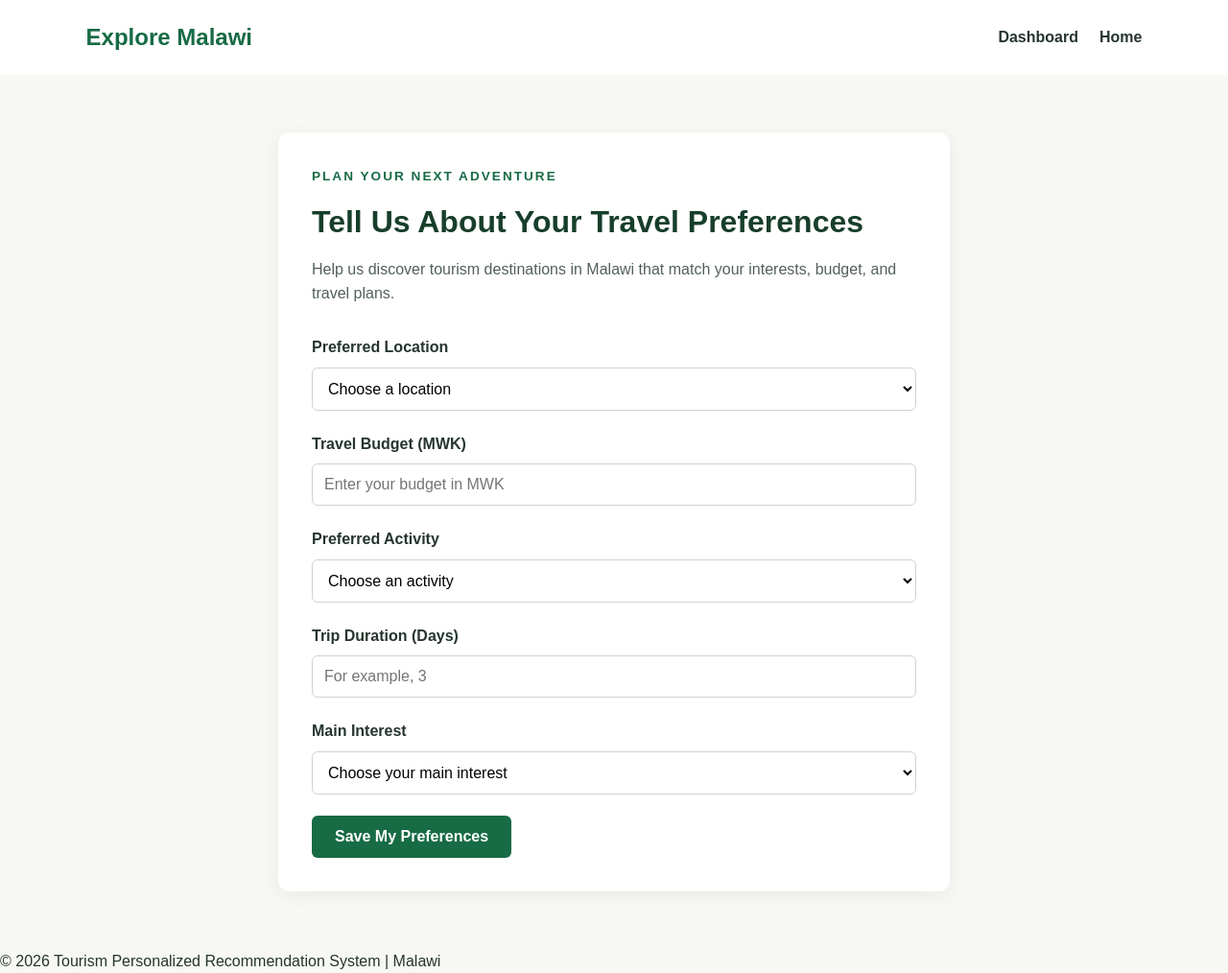
After one commit to TMagwenya/tourism-recommendation-system, a Flask app: page /preferences in a window 1280 px wide. The commit adds this page. Shown: the whole page at 96% size. Run offline with Flask 3, Linux system fonts and the light colour scheme; the visitor is signed in with stand-in values (Sample User, id 1).

Commit message:
Build travel preferences form and connect to dashboard

```diff
--- a/app.py
+++ b/app.py
@@ -2,7 +2,7 @@ import sqlite3
 from pathlib import Path
 
 from flask import Flask, render_template, request, redirect, url_for, flash
-from flask_login import LoginManager, UserMixin, login_user, logout_user, login_required
+from flask_login import LoginManager, UserMixin, login_user, logout_user, login_required ,current_user
 from werkzeug.security import generate_password_hash, check_password_hash
 
 class User(UserMixin):
@@ -72,6 +72,64 @@ def initialize_database():
 @app.route("/")
 def home():
     return render_template("index.html")
+
+@app.route("/dashboard")
+@login_required
+def dashboard():
+    return render_template("dashboard.html")
+
+@app.route("/preferences", methods=["GET", "POST"])
+@login_required
+def preferences():
+    if request.method == "POST":
+        preferred_location = request.form.get("preferred_location", "").strip()
+        budget_raw = request.form.get("budget", "").strip()
+        preferred_activity = request.form.get("preferred_activity", "").strip()
+        duration_raw = request.form.get("duration_days", "").strip()
+        interest_category = request.form.get("interest_category", "").strip()
+
+        try:
+            budget = float(budget_raw)
+            duration_days = int(duration_raw)
+        except ValueError:
+            flash("Please enter a valid budget and duration.", "error")
+            return render_template("preferences.html")
+
+        if budget < 0 or duration_days < 1:
+            flash("Budget must be zero or more, and duration must be at least one day.", "error")
+            return render_template("preferences.html")
+
+        connection = get_db_connection()
+        try:
+            connection.execute(
+                """
+                INSERT INTO tourist_preferences (
+                    user_id,
+                    preferred_location,
+                    budget,
+                    preferred_activity,
+                    duration_days,
+                    interest_category
+                )
+                VALUES (?, ?, ?, ?, ?, ?)
+                """,
+                (
+                    current_user.id,
+                    preferred_location,
+                    budget,
+                    preferred_activity,
+                    duration_days,
+                    interest_category
+                )
+            )
+            connection.commit()
+        finally:
+            connection.close()
+
+        flash("Your travel preferences have been saved successfully!", "success")
+        return redirect(url_for("dashboard"))
+
+    return render_template("preferences.html")
 
 @app.route("/register", methods=["GET", "POST"])
 def register():
@@ -163,7 +221,7 @@ def login():
         login_user(logged_in_user)
 
         flash("Login successful!", "success")
-        return redirect(url_for("home"))
+        return redirect(url_for("dashboard"))
 
     return render_template("login.html")
 
--- a/static/css/style.css
+++ b/static/css/style.css
@@ -134,3 +134,123 @@ body {
 .secondary-button:hover {
     background-color: white;
 }
+
+/* Dashboard welcome section */
+.dashboard-hero {
+    padding: 65px 8%;
+    background: linear-gradient(135deg, #e5f1e7, #f6f4e8);
+}
+
+.dashboard-hero h1 {
+    color: #173e2b;
+    font-size: clamp(2rem, 4vw, 3rem);
+    margin-bottom: 15px;
+}
+
+.dashboard-hero p:not(.eyebrow) {
+    max-width: 700px;
+    color: #526158;
+    font-size: 1.05rem;
+}
+
+/* Dashboard cards section */
+.dashboard-content {
+    padding: 60px 8%;
+}
+
+.dashboard-content h2 {
+    color: #173e2b;
+    margin-bottom: 30px;
+    font-size: 2rem;
+}
+
+/* Dashboard status labels */
+.dashboard-status {
+    display: inline-block;
+    margin-top: 18px;
+    padding: 6px 12px;
+    background-color: #e5f1e7;
+    color: #176b45;
+    border-radius: 20px;
+    font-size: 0.85rem;
+    font-weight: bold;
+}
+
+/* Responsive dashboard layout */
+@media (max-width: 768px) {
+    .dashboard-hero,
+    .dashboard-content {
+        padding: 40px 7%;
+    }
+}
+
+/* Travel Preferences Page */
+.preferences-page {
+    padding: 60px 20px;
+    background-color: #f7f8f4;
+    min-height: 70vh;
+}
+
+.preferences-container {
+    max-width: 700px;
+    margin: 0 auto;
+    padding: 35px;
+    background-color: #ffffff;
+    border-radius: 12px;
+    box-shadow: 0 4px 20px rgba(0, 0, 0, 0.06);
+}
+
+.preferences-container h1 {
+    color: #173e2b;
+    font-size: 2rem;
+    line-height: 1.3;
+    margin-bottom: 15px;
+}
+
+.form-description {
+    color: #526158;
+    margin-bottom: 30px;
+}
+
+.form-group {
+    margin-bottom: 22px;
+}
+
+.form-group label {
+    display: block;
+    margin-bottom: 8px;
+    color: #26352d;
+    font-weight: bold;
+}
+
+.form-group input,
+.form-group select {
+    width: 100%;
+    padding: 12px;
+    border: 1px solid #cbd5ce;
+    border-radius: 6px;
+    font-size: 16px;
+    background-color: #ffffff;
+}
+
+.form-group input:focus,
+.form-group select:focus {
+    outline: 2px solid #176b45;
+    border-color: #176b45;
+}
+
+.preferences-container .primary-button {
+    border: none;
+    cursor: pointer;
+    font-size: 16px;
+}
+
+@media (max-width: 600px) {
+    .preferences-container {
+        padding: 22px;
+    }
+
+    .preferences-container h1 {
+        font-size: 1.6rem;
+    }
+}
--- /dev/null
+++ b/templates/preferences.html
@@ -0,0 +1,154 @@
+<!DOCTYPE html>
+<html lang="en">
+<head>
+    <meta charset="UTF-8">
+    <meta name="viewport" content="width=device-width, initial-scale=1.0">
+
+    <title>Travel Preferences | Explore Malawi</title>
+
+    <link rel="stylesheet"
+          href="{{ url_for('static', filename='css/style.css') }}">
+</head>
+
+<body>
+
+    <!-- Navigation Bar -->
+    <header class="navbar">
+
+        <a href="{{ url_for('dashboard') }}" class="logo">
+            Explore Malawi
+        </a>
+
+        <nav>
+            <a href="{{ url_for('dashboard') }}">Dashboard</a>
+            <a href="{{ url_for('home') }}">Home</a>
+        </nav>
+
+    </header>
+
+    <!-- Travel Preferences Form -->
+    <main class="preferences-page">
+
+        <section class="preferences-container">
+
+            <p class="eyebrow">PLAN YOUR NEXT ADVENTURE</p>
+
+            <h1>Tell Us About Your Travel Preferences</h1>
+
+            <p class="form-description">
+                Help us discover tourism destinations in Malawi
+                that match your interests, budget, and travel plans.
+            </p>
+
+            <form method="POST" action="{{ url_for('preferences') }}">
+
+                <!-- Preferred Location -->
+                <div class="form-group">
+                    <label for="preferred_location">
+                        Preferred Location
+                    </label>
+
+                    <select id="preferred_location"
+                            name="preferred_location"
+                            required>
+
+                        <option value="">Choose a location</option>
+                        <option value="Northern Malawi">Northern Malawi</option>
+                        <option value="Central Malawi">Central Malawi</option>
+                        <option value="Southern Malawi">Southern Malawi</option>
+                        <option value="Anywhere in Malawi">Anywhere in Malawi</option>
+
+                    </select>
+                </div>
+
+                <!-- Budget -->
+                <div class="form-group">
+                    <label for="budget">
+                        Travel Budget (MWK)
+                    </label>
+
+                    <input type="number"
+                           id="budget"
+                           name="budget"
+                           min="0"
+                           step="1"
+                           placeholder="Enter your budget in MWK"
+                           required>
+                </div>
+
+                <!-- Preferred Activity -->
+                <div class="form-group">
+                    <label for="preferred_activity">
+                        Preferred Activity
+                    </label>
+
+                    <select id="preferred_activity"
+                            name="preferred_activity"
+                            required>
+
+                        <option value="">Choose an activity</option>
+                        <option value="Wildlife">Wildlife viewing</option>
+                        <option value="Hiking">Hiking and mountain climbing</option>
+                        <option value="Water activities">Water activities</option>
+                        <option value="Culture">Cultural experiences</option>
+                        <option value="Camping">Camping</option>
+                        <option value="Relaxation">Relaxation</option>
+                        <option value="Sightseeing">Sightseeing</option>
+
+                    </select>
+                </div>
+
+                <!-- Duration -->
+                <div class="form-group">
+                    <label for="duration_days">
+                        Trip Duration (Days)
+                    </label>
+
+                    <input type="number"
+                           id="duration_days"
+                           name="duration_days"
+                           min="1"
+                           max="365"
+                           placeholder="For example, 3"
+                           required>
+                </div>
+
+                <!-- Interest Category -->
+                <div class="form-group">
+                    <label for="interest_category">
+                        Main Interest
+                    </label>
+
+                    <select id="interest_category"
+                            name="interest_category"
+                            required>
+
+                        <option value="">Choose your main interest</option>
+                        <option value="Nature">Nature</option>
+                        <option value="Adventure">Adventure</option>
+                        <option value="Wildlife">Wildlife</option>
+                        <option value="Culture">Culture and heritage</option>
+                        <option value="Beaches">Beaches and lake tourism</option>
+                        <option value="Relaxation">Relaxation</option>
+
+                    </select>
+                </div>
+
+                <button type="submit" class="primary-button">
+                    Save My Preferences
+                </button>
+
+            </form>
+
+        </section>
+
+    </main>
+
+    <footer class="footer">
+        <p>
+            &copy; 2026 Tourism Personalized Recommendation System | Malawi
+        </p>
+    </footer>
+
+</body>
+</html>
```
Also changed, not shown: templates/dashboard.html (added, +132 -0 lines).
